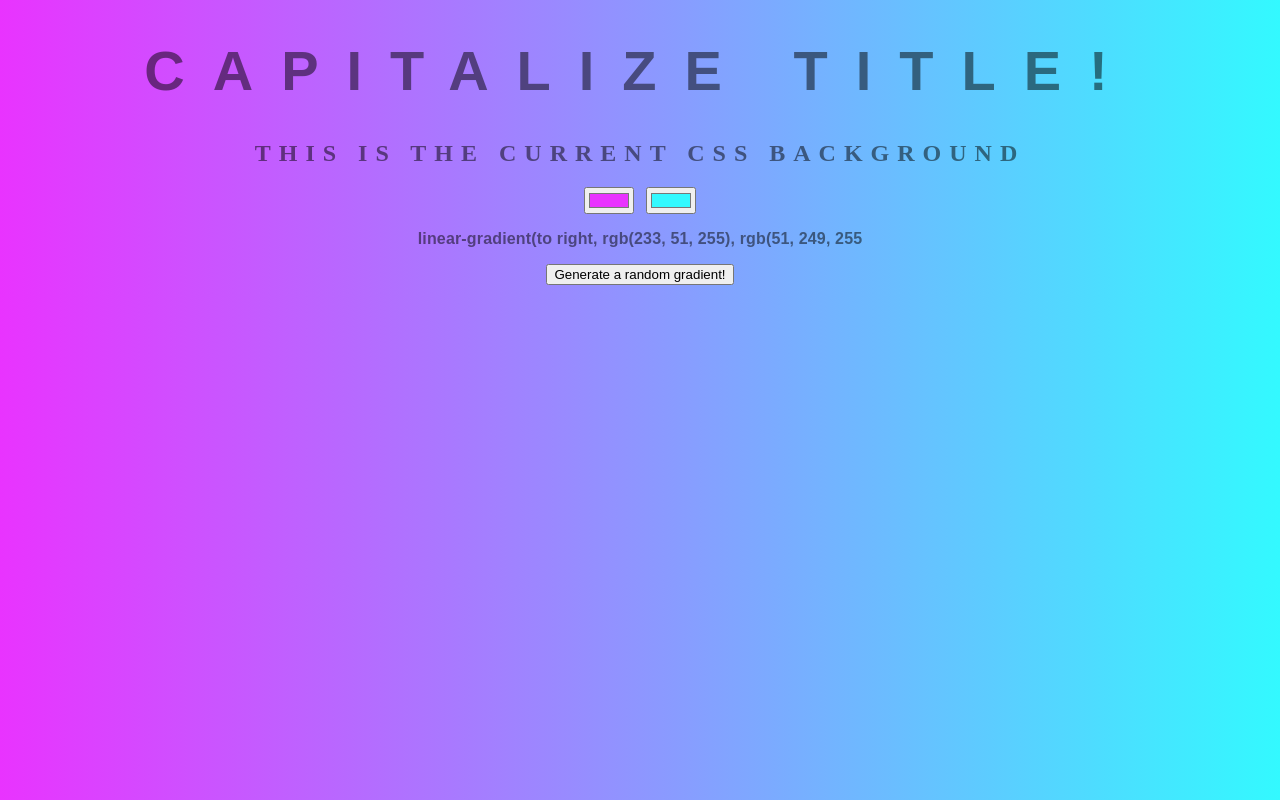
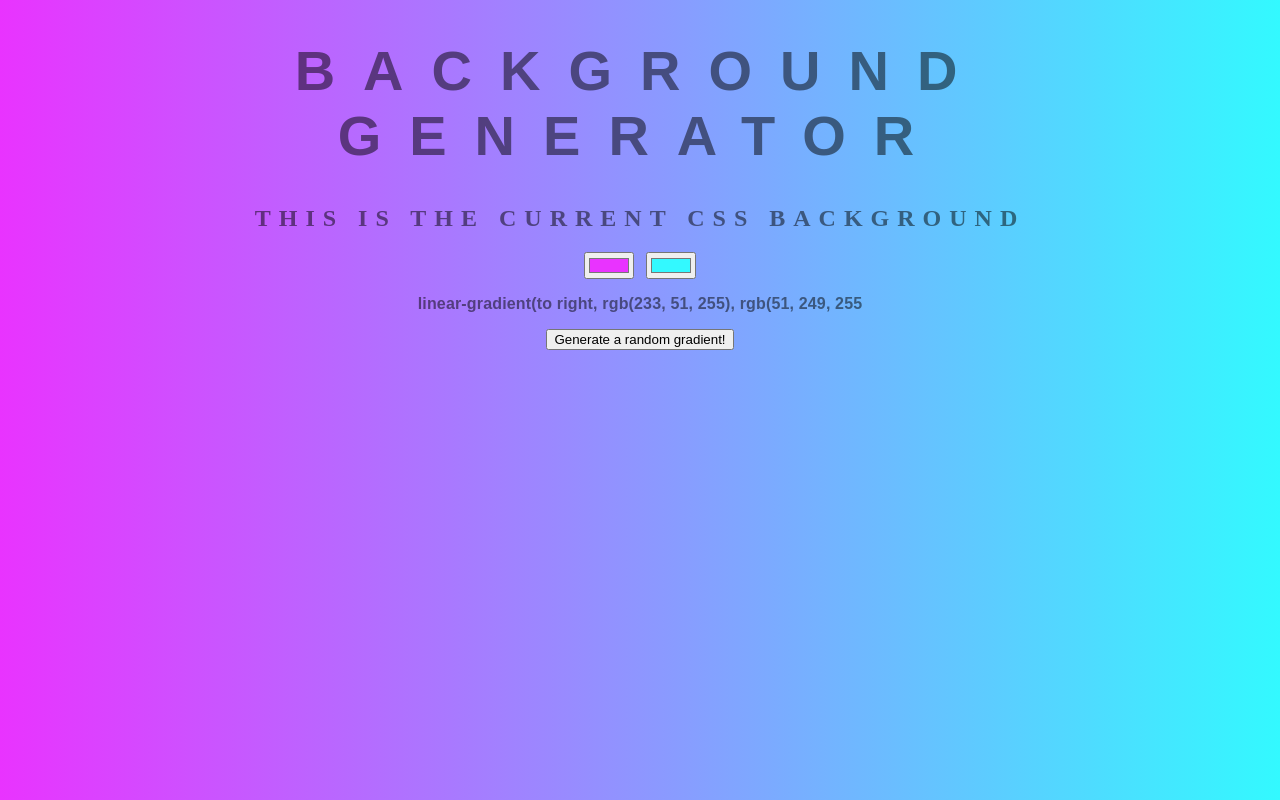
Before and after one commit to bellcd/background-generator, a plain HTML site: page index.html in a window 1280 px wide. Drawn offline with Linux system fonts and the light colour scheme.

Commit message:
changes title

```diff
--- a/index.html
+++ b/index.html
@@ -8,7 +8,7 @@
 </head>
 
 <body id="gradient">
-  <h1>CAPITALIZE Title!</h1>
+  <h1>Background Generator</h1>
   <h2>This is the Current CSS Background</h2>
   <input class="color1" type="color" name="color1" value="#E933FF">
   <input class="color2" type="color" name="color2" value="#33F9FF">
```
